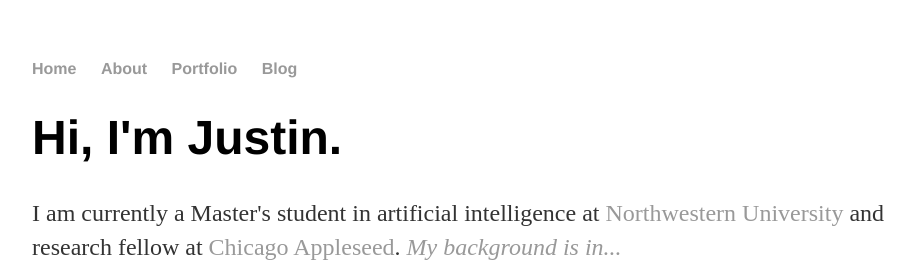
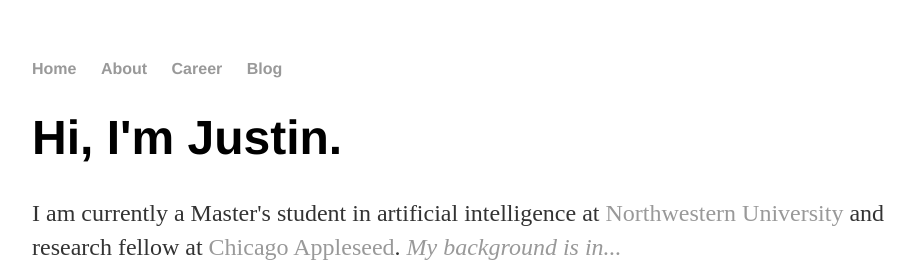
Before and after one commit to justinhchae/justinhchae.github.io, a Jekyll site: the page built from index.html, in a window 1280 px wide. Shown: the top 262 px of the page, without its empty margins (160-1074 px from the left). Built offline with Jekyll 4.4.1, drawn with Linux system fonts in a browser that asks for light colours.

Commit message:
update career

```diff
--- a/_layouts/default.html
+++ b/_layouts/default.html
@@ -10,7 +10,7 @@
 	    		<ul>
 	        		<li><a href="/">Home</a></li>
 		        	<li><a href="/about">About</a></li>
-	        		<li><a href="/portfolio">Portfolio</a></li>
+	        		<li><a href="/career">Career</a></li>
 	        		<li><a href="https://justinhchae.medium.com/">Blog</a></li>
 	    		</ul>
 			</nav>
--- a/portfolio/index.html
+++ b/career/index.html
@@ -1,6 +1,6 @@
 ---
 layout: default
-title: Justin's Professional History
+title: Justin's Professional Career
 ---
 	<h1>{{ page.title }}</h1>
 	<ul class="posts">
```
Also changed, not shown: _posts/2021-05-06-justin-chae-portfolio-main.md (+3 -3 lines).
